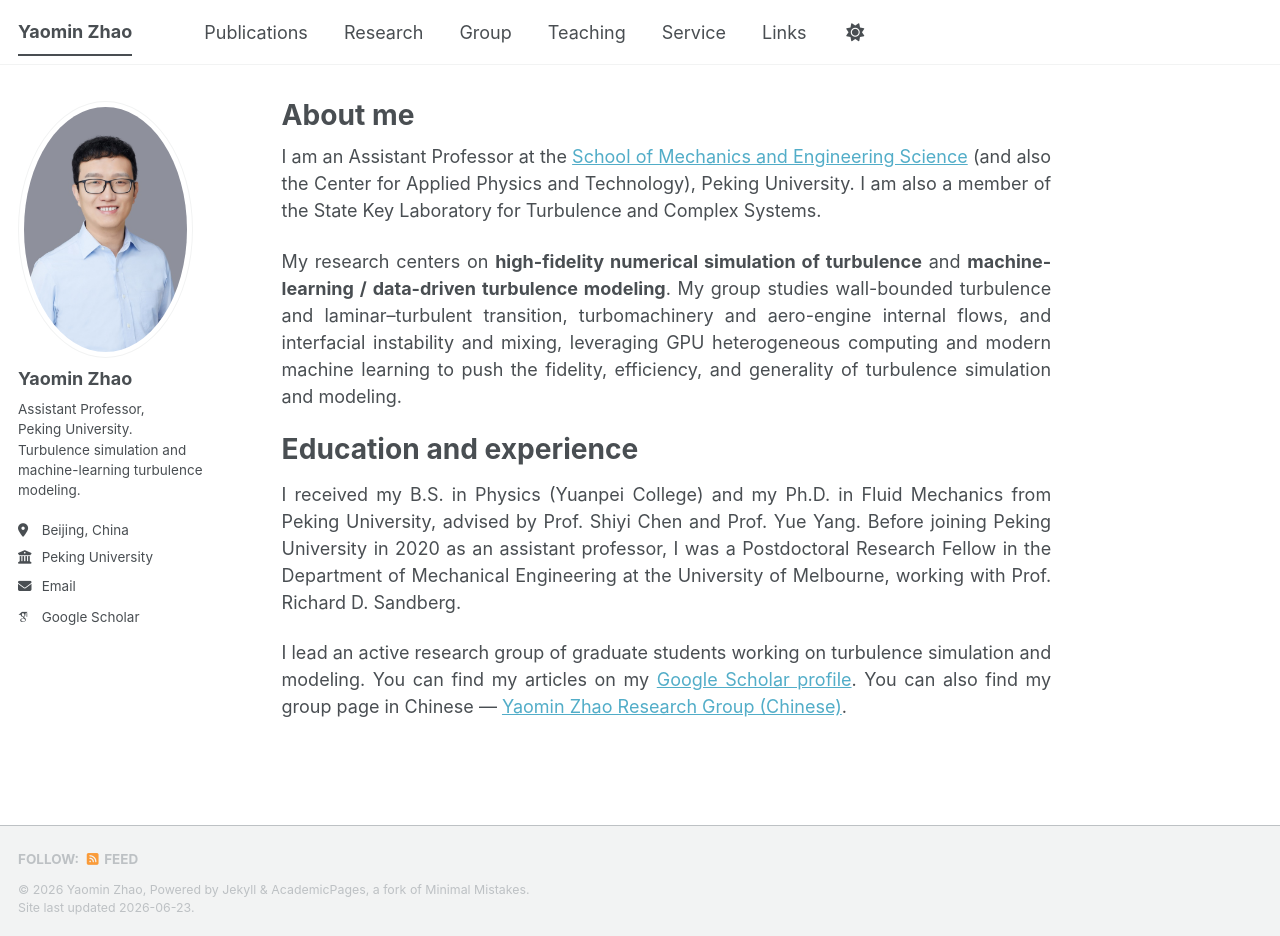
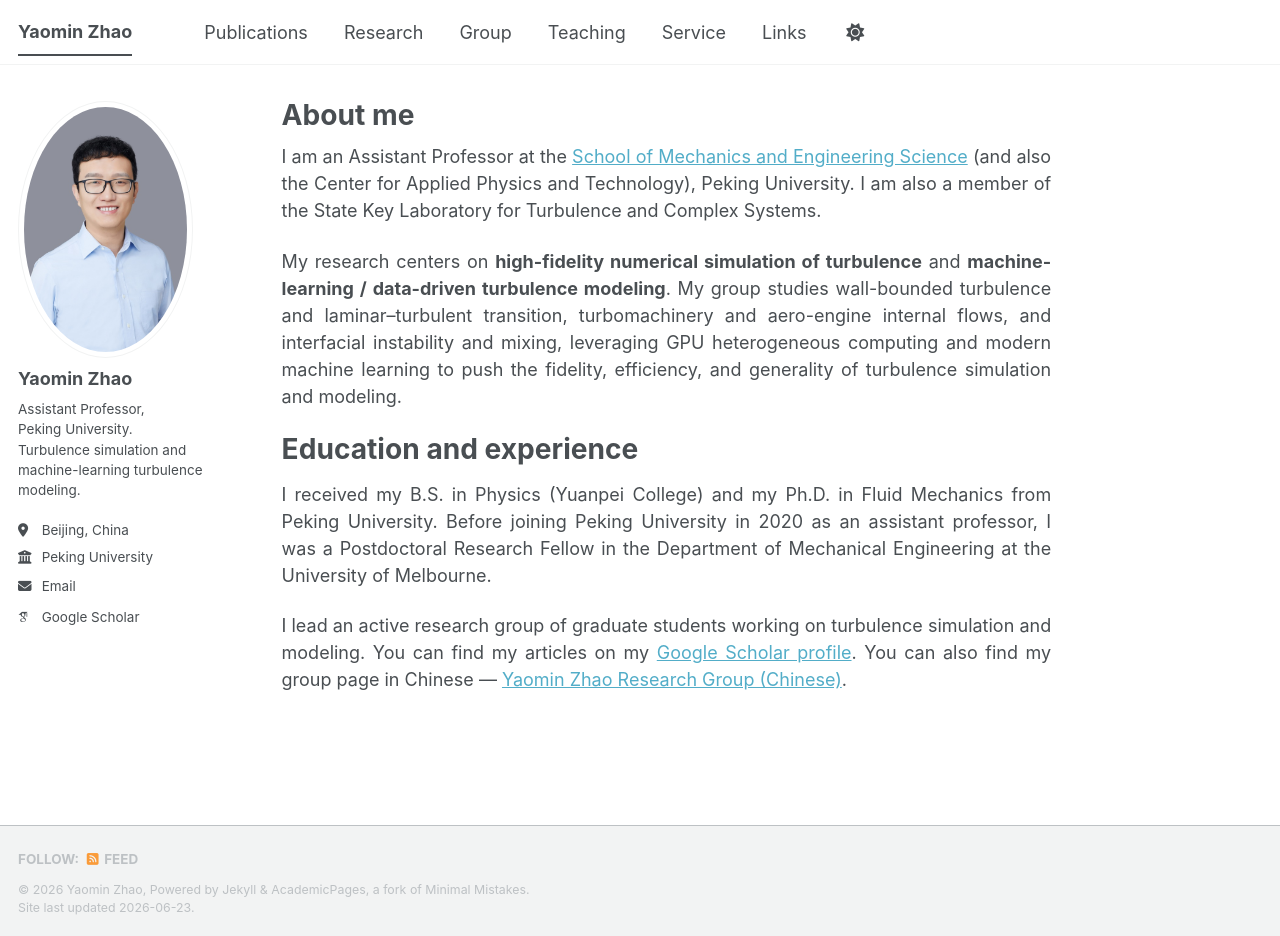
Before and after one commit to YMGroup-PKU/YMGroup-PKU.github.io, a Jekyll site: the page built from _pages/about.md, in a window 1280 px wide and 936 px high. Built offline with Jekyll 4.4.1, drawn with Linux system fonts in a browser that asks for light colours; some web fonts are replaced; a script bundle is joined from its source files by our own code; library files that are not in the unit come from our copies.

Commit message:
Remove advisor names from About page

```diff
--- a/_pages/about.md
+++ b/_pages/about.md
@@ -17,6 +17,6 @@ My research centers on **high-fidelity numerical simulation of turbulence** and
 
 Education and experience
 ======
-I received my B.S. in Physics (Yuanpei College) and my Ph.D. in Fluid Mechanics from Peking University, advised by Prof. Shiyi Chen and Prof. Yue Yang. Before joining Peking University in 2020 as an assistant professor, I was a Postdoctoral Research Fellow in the Department of Mechanical Engineering at the University of Melbourne, working with Prof. Richard D. Sandberg.
+I received my B.S. in Physics (Yuanpei College) and my Ph.D. in Fluid Mechanics from Peking University. Before joining Peking University in 2020 as an assistant professor, I was a Postdoctoral Research Fellow in the Department of Mechanical Engineering at the University of Melbourne.
 
 I lead an active research group of graduate students working on turbulence simulation and modeling. You can find my articles on my [Google Scholar profile](https://scholar.google.com/citations?user=XS5AREoAAAAJ&hl=en). You can also find my group page in Chinese — [Yaomin Zhao Research Group (Chinese)](http://www2.coe.pku.edu.cn/subpaget.asp?id=703).
```
